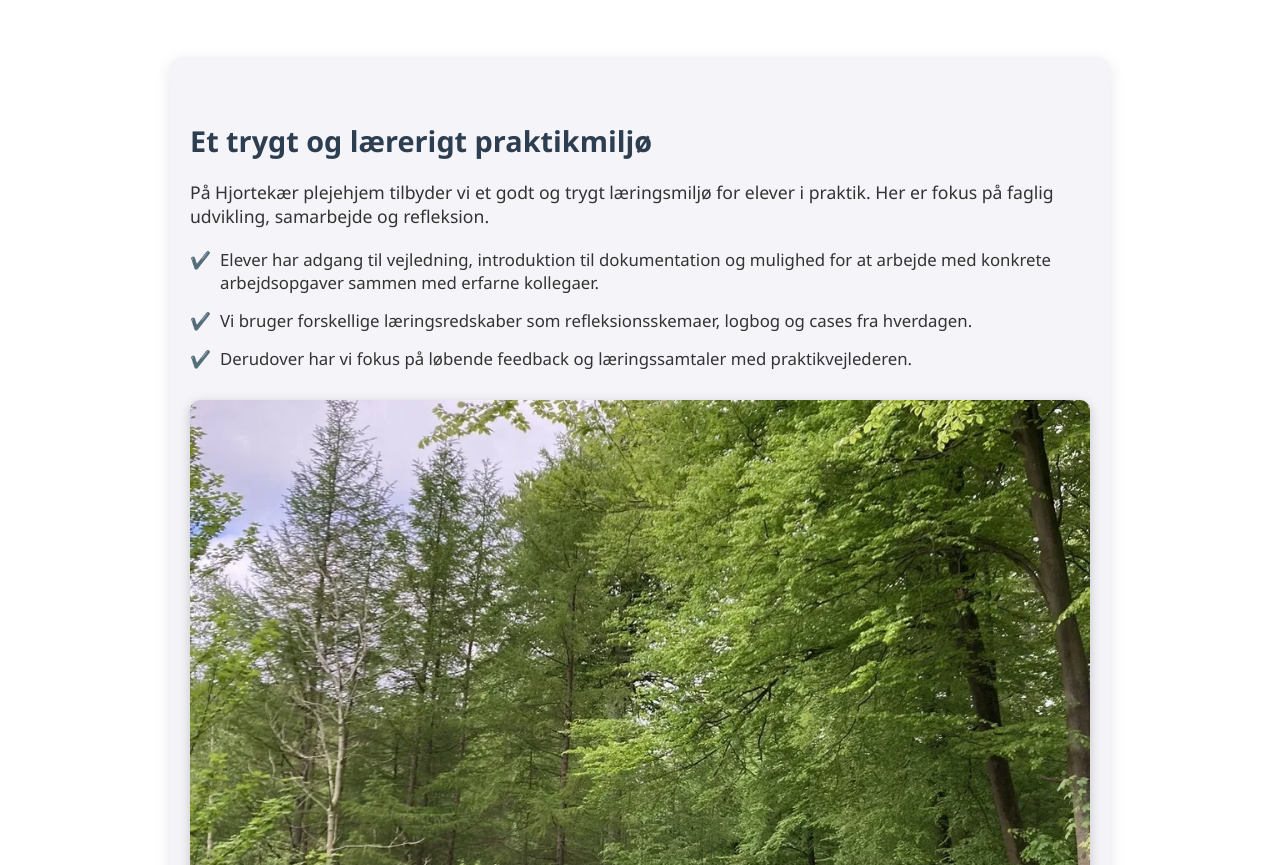
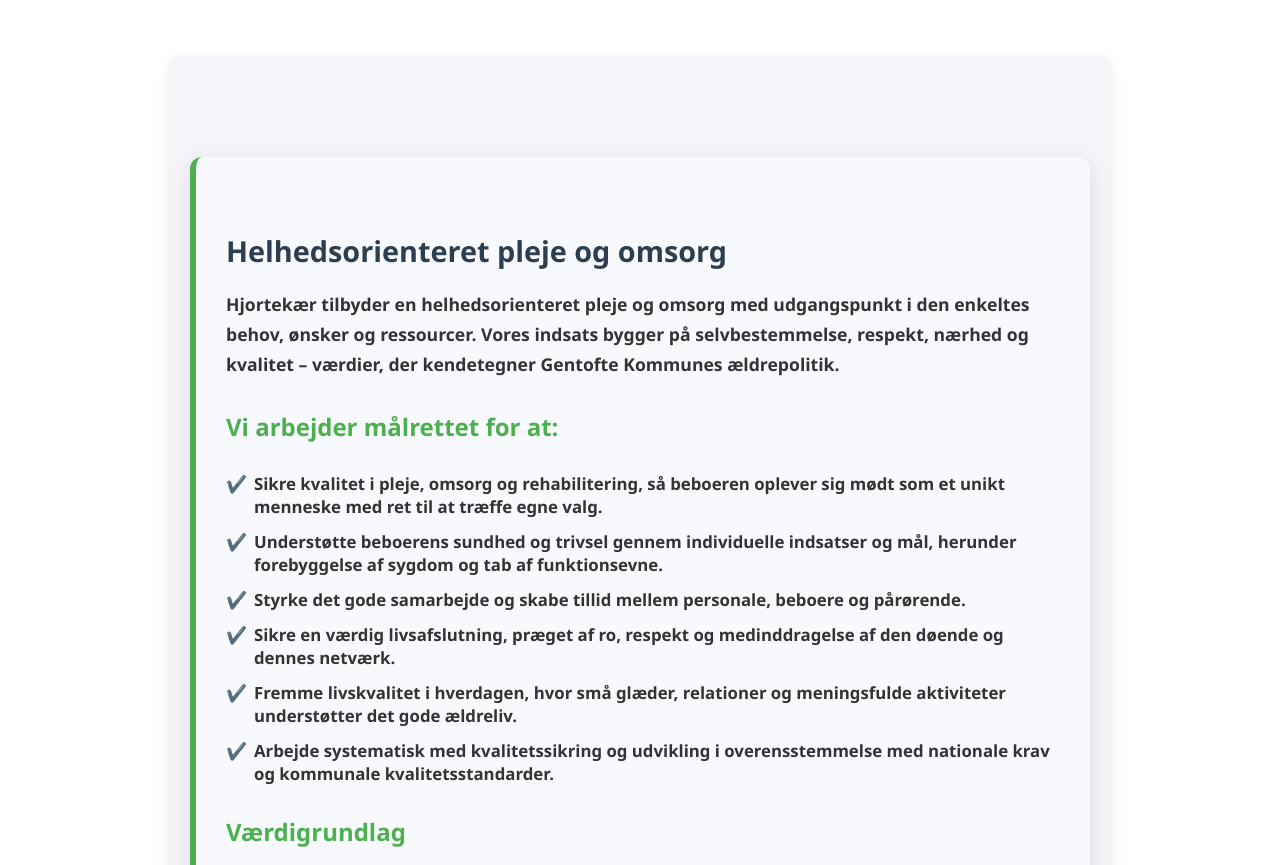
Before and after one commit to tawfikjube/hjortekaere-hjemmeside, a plain HTML site: page omos.html in a window 1280 px wide. Shown: the part 87-952 px from the top of the page. Drawn offline with Linux system fonts and the light colour scheme.

Commit message:
Update omos.html
Signed-off-by: tawfikjube <tawfikjobbeh@gmail.com>

```diff
--- a/omos.html
+++ b/omos.html
@@ -58,15 +58,87 @@
 </style>
 
 <div class="praktik-afsnit">
-  <h2>Et trygt og lærerigt praktikmiljø</h2>
+  <h2><style>
+  .pleje-afsnit {
+    max-width: 1000px;
+    margin: 60px auto;
+    padding: 50px 30px;
+    background-color: #f7f9fc;
+    border-left: 6px solid #4CAF50;
+    border-radius: 12px;
+    box-shadow: 0 5px 20px rgba(0, 0, 0, 0.1);
+    font-family: 'Segoe UI', sans-serif;
+    color: #333;
+  }
+
+  .pleje-afsnit h2 {
+    font-size: 1.8rem;
+    color: #2c3e50;
+    margin-bottom: 20px;
+  }
+
+  .pleje-afsnit h3 {
+    font-size: 1.5rem;
+    color: #4CAF50;
+    margin-top: 30px;
+    margin-bottom: 15px;
+  }
+
+  .pleje-afsnit p {
+    font-size: 1.1rem;
+    line-height: 1.7;
+    margin-bottom: 20px;
+  }
+
+  .pleje-afsnit ul {
+    list-style: none;
+    padding-left: 0;
+    margin-bottom: 30px;
+  }
+
+  .pleje-afsnit li {
+    margin-bottom: 12px;
+    padding-left: 28px;
+    position: relative;
+    font-size: 1.05rem;
+  }
+
+  .pleje-afsnit li::before {
+    content: "✔️";
+    position: absolute;
+    left: 0;
+    color: #4CAF50;
+  }
+</style>
+
+<div class="pleje-afsnit">
+  <h2>Helhedsorienteret pleje og omsorg</h2>
   <p>
-    På Hjortekær plejehjem tilbyder vi et godt og trygt læringsmiljø for elever i praktik.
-    Her er fokus på faglig udvikling, samarbejde og refleksion.
+    Hjortekær tilbyder en helhedsorienteret pleje og omsorg med udgangspunkt i den enkeltes behov, ønsker og ressourcer.
+    Vores indsats bygger på selvbestemmelse, respekt, nærhed og kvalitet – værdier, der kendetegner Gentofte Kommunes ældrepolitik.
   </p>
+
+  <h3>Vi arbejder målrettet for at:</h3>
   <ul>
-    <li>Elever har adgang til vejledning, introduktion til dokumentation og mulighed for at arbejde med konkrete arbejdsopgaver sammen med erfarne kollegaer.</li>
-    <li>Vi bruger forskellige læringsredskaber som refleksionsskemaer, logbog og cases fra hverdagen.</li>
-    <li>Derudover har vi fokus på løbende feedback og læringssamtaler med praktikvejlederen.</li>
+    <li>Sikre kvalitet i pleje, omsorg og rehabilitering, så beboeren oplever sig mødt som et unikt menneske med ret til at træffe egne valg.</li>
+    <li>Understøtte beboerens sundhed og trivsel gennem individuelle indsatser og mål, herunder forebyggelse af sygdom og tab af funktionsevne.</li>
+    <li>Styrke det gode samarbejde og skabe tillid mellem personale, beboere og pårørende.</li>
+    <li>Sikre en værdig livsafslutning, præget af ro, respekt og medinddragelse af den døende og dennes netværk.</li>
+    <li>Fremme livskvalitet i hverdagen, hvor små glæder, relationer og meningsfulde aktiviteter understøtter det gode ældreliv.</li>
+    <li>Arbejde systematisk med kvalitetssikring og udvikling i overensstemmelse med nationale krav og kommunale kvalitetsstandarder.</li>
   </ul>
+
+  <h3>Værdigrundlag</h3>
+  <ul>
+    <li><strong>Ansvar:</strong> Vi tager ansvar for vores faglighed og for, at beboerne oplever sig trygge og velplejede.</li>
+    <li><strong>Faglighed:</strong> Vi baserer vores pleje på viden, refleksion og anerkendte teorier.</li>
+    <li><strong>Omsorg:</strong> Vi møder den enkelte med nærvær, respekt og empati.</li>
+    <li><strong>Værdighed i livsafslutning:</strong> Vi skaber trygge rammer og understøtter den døendes ønsker og behov.</li>
+    <li><strong>Livskvalitet:</strong> Vi fremmer meningsfuldhed, deltagelse og glæde i dagligdagen.</li>
+    <li><strong>Godt samarbejde:</strong> Vi arbejder tværfagligt og inddrager pårørende og beboere som aktive partnere.</li>
+    <li><strong>Tillid og tryghed:</strong> Vi er til stede og skaber stabile relationer.</li>
+  </ul>
+</div>
+
   <img src="billede4.png" alt="Elever i praktik på Hjortekær plejehjem">
 </div>
```
